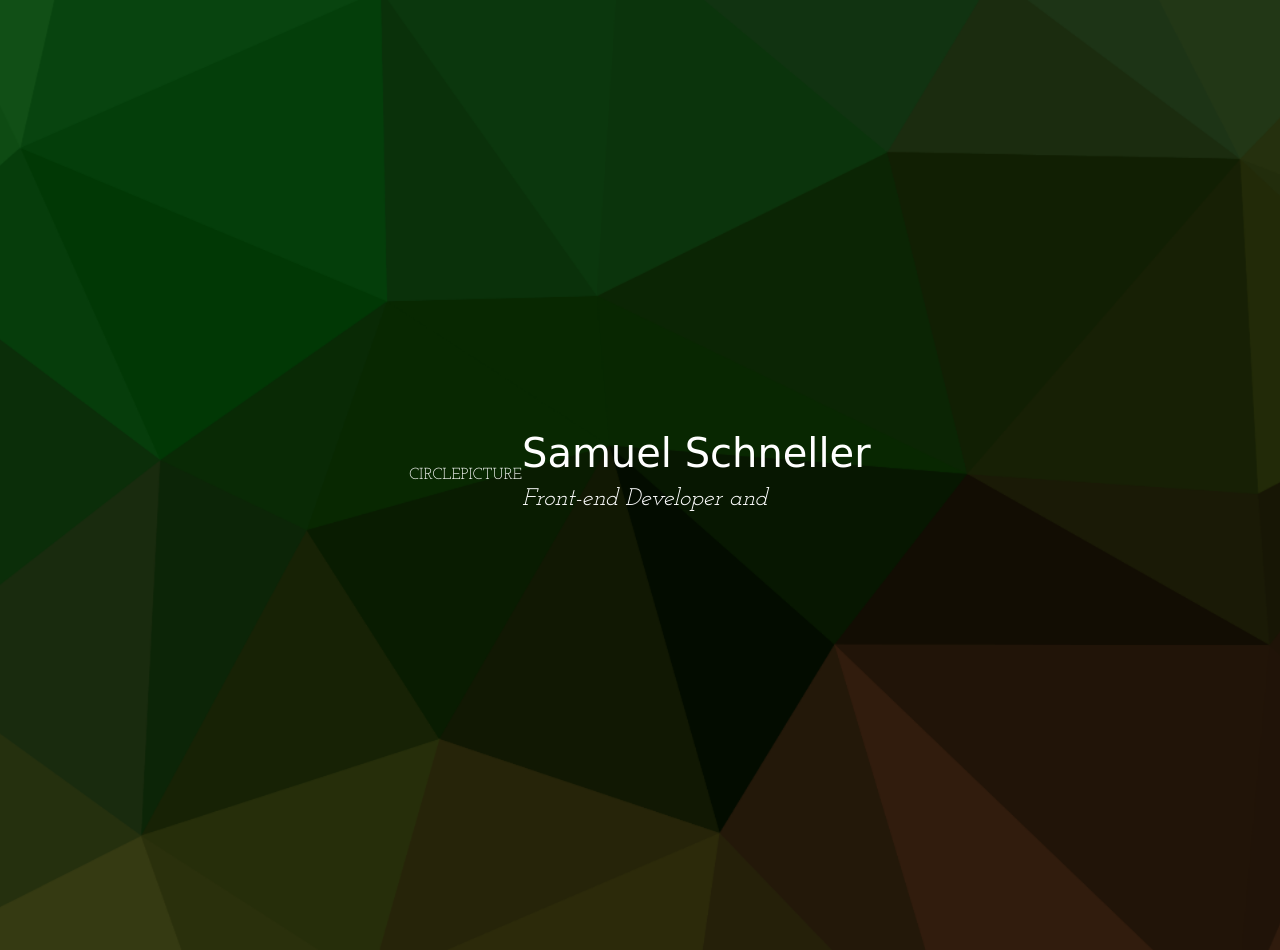
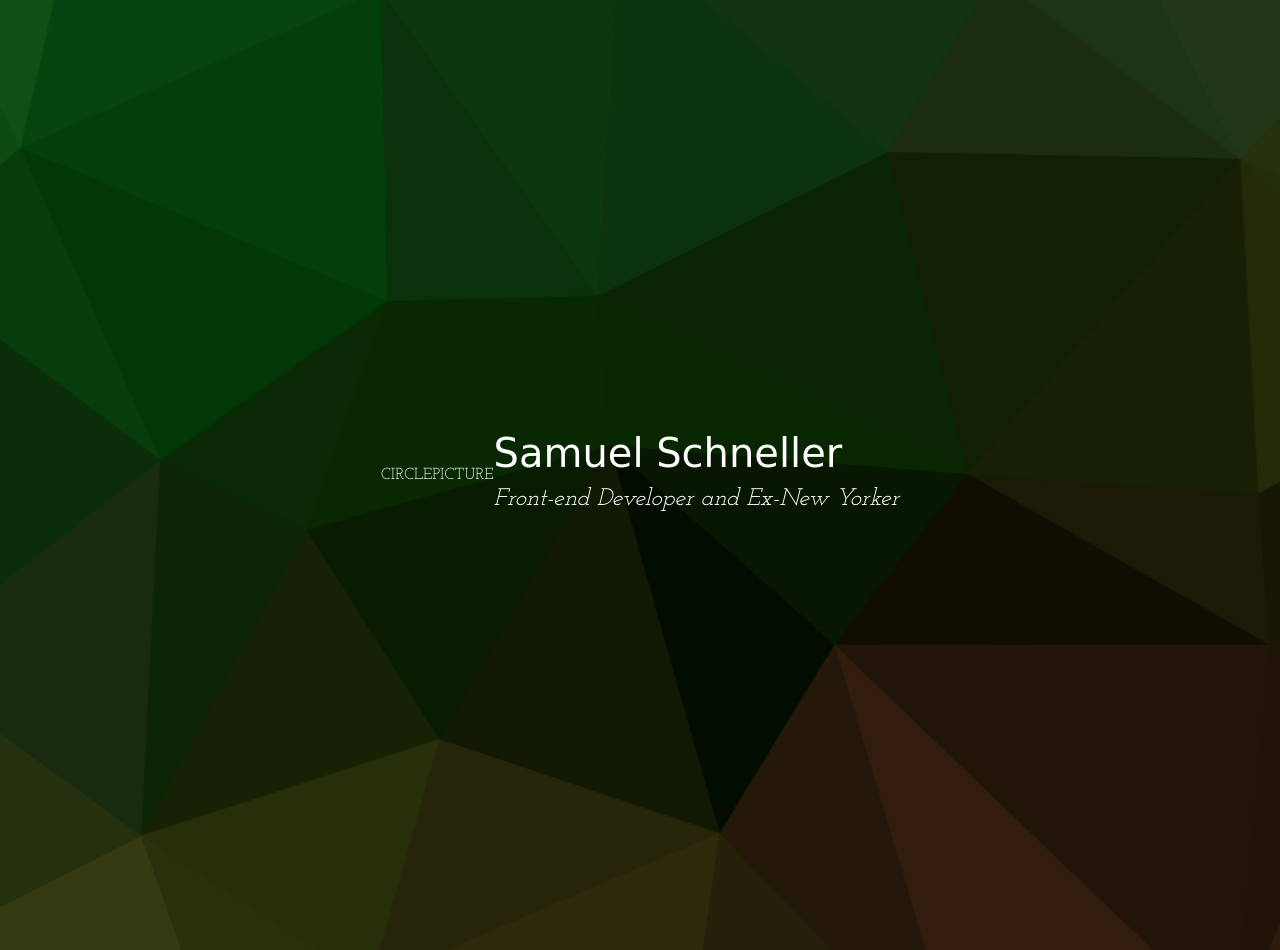
Before and after one commit to sschneller/sschneller.github.io, a plain HTML site: page index.html in a window 1280 px wide. Drawn offline with nearby package versions, Linux system fonts and the light colour scheme; a web font is replaced by a local one.

Commit message:
Update index.html

```diff
--- a/index.html
+++ b/index.html
@@ -43,8 +43,8 @@
                 console.log('entries:', entries);
                 console.log('rnd:', rnd);
 
-                var original = $('#tagline').text;
-                $('#tagline').text = original + entries[rnd];
+                var original = $('#tagline').text();
+                $('#tagline').text(original + entries[rnd]);
             });
         </script>
     </body>
```
